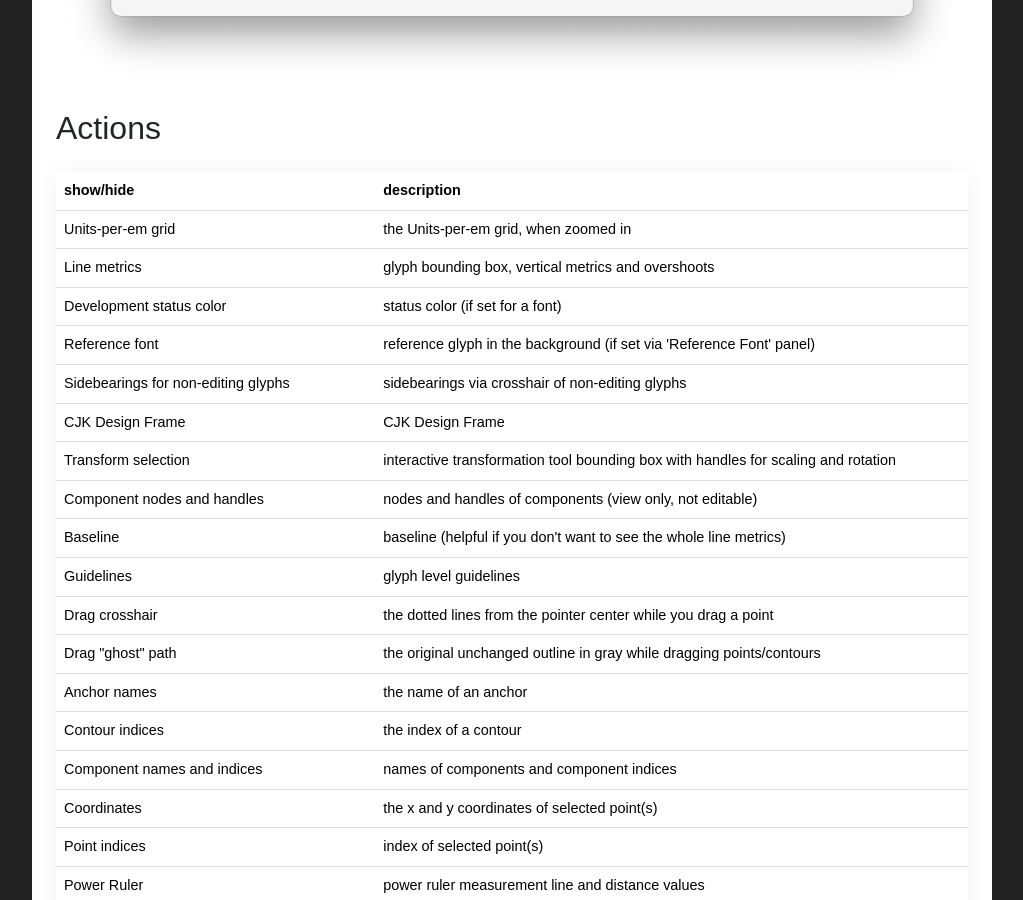
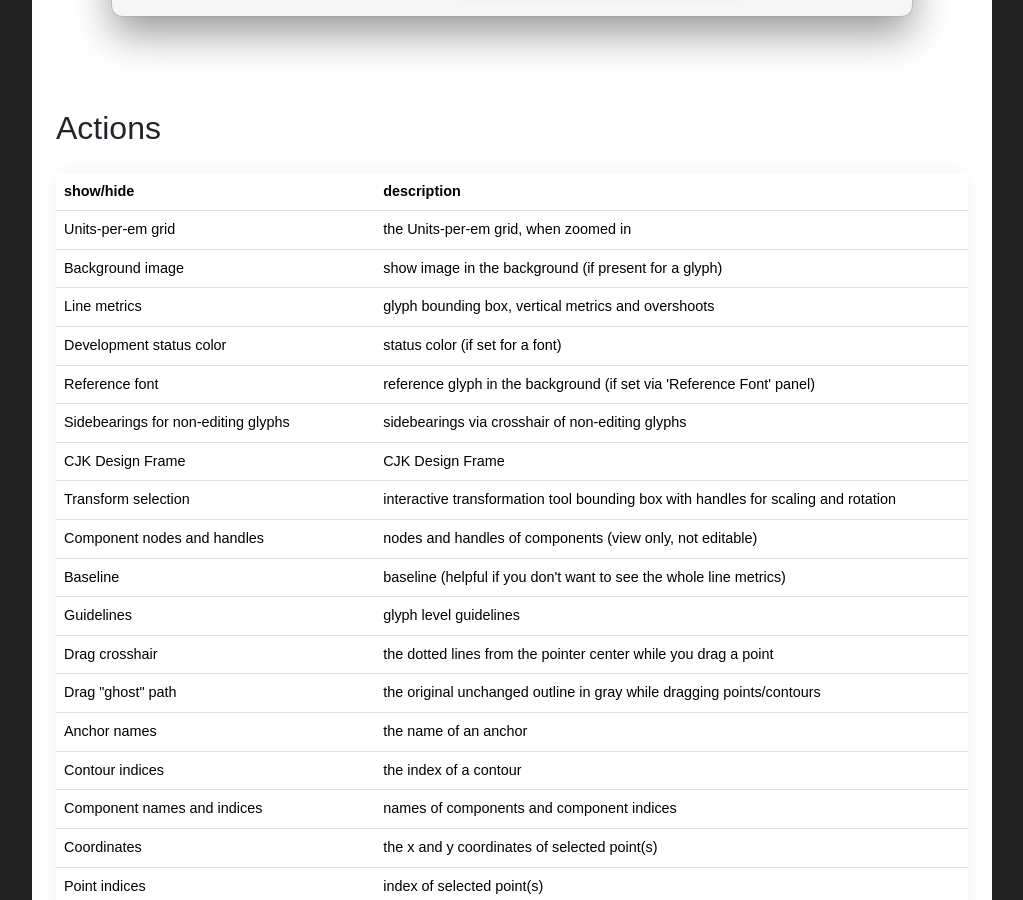
Before and after one commit to googlefonts/fontra-docs, a Jekyll site: the page built from _reference/menu/view/glyph-editor-appearance.md, in a window 1280 px wide and 900 px high, scrolled down 999 px. Shown: the whole window, without its empty margins (128-1151 px from the left). Built offline with Jekyll 4.4.1, drawn with Linux system fonts in a browser that asks for light colours; nearby versions of some CDN libraries; some web fonts are replaced.

Commit message:
Add 'Background image' to glyph editor appearance

```diff
--- a/_reference/menu/view/glyph-editor-appearance.md
+++ b/_reference/menu/view/glyph-editor-appearance.md
@@ -39,6 +39,10 @@ Actions
 <tr>
 <td>Units-per-em grid</td>
 <td>the Units-per-em grid, when zoomed in</td>
+</tr>
+<tr>
+<td>Background image</td>
+<td>show image in the background (if present for a glyph)</td>
 </tr>
 <tr>
 <td>Line metrics</td>
```
Also changed, not shown: images/glyph-editor-appearance.png.
